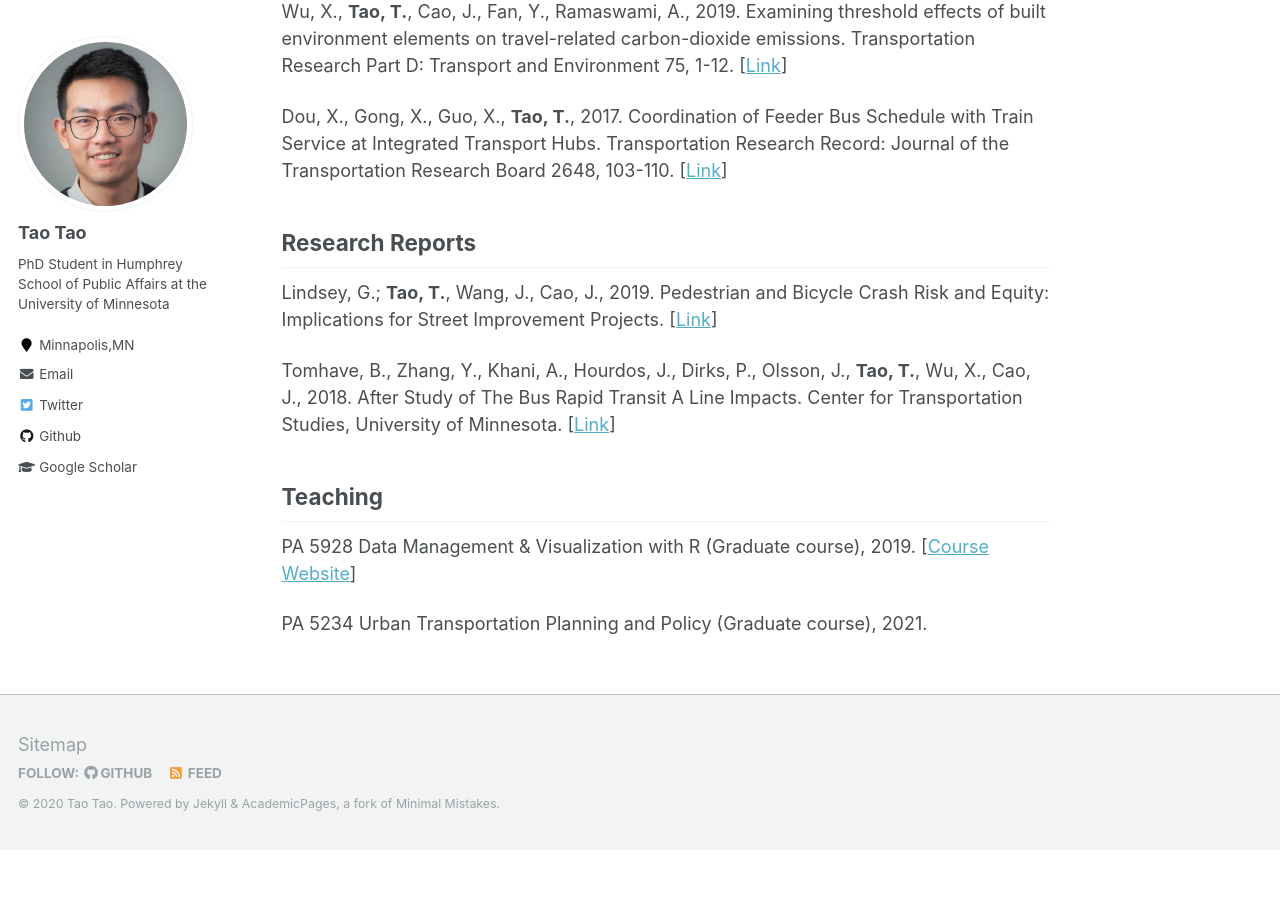
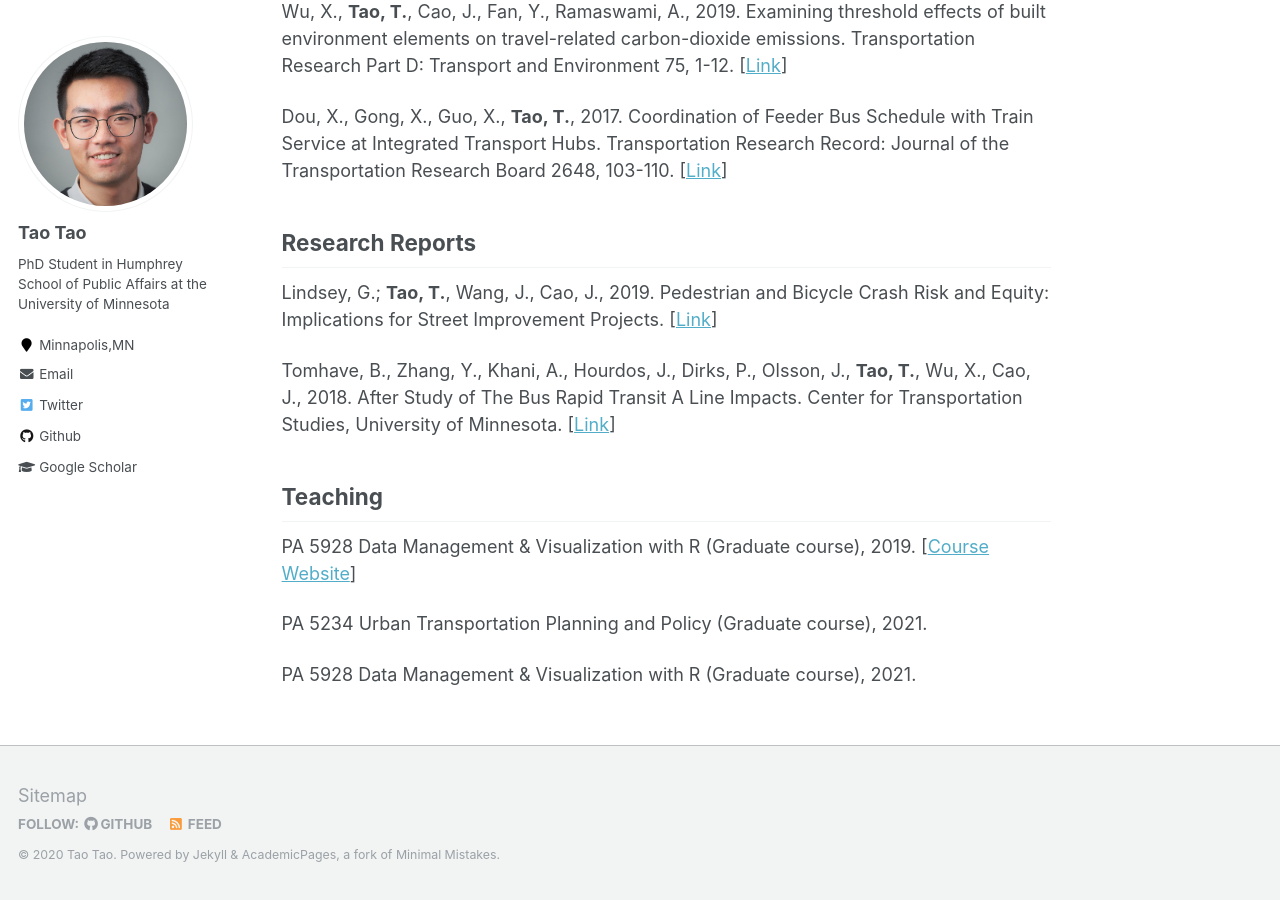
Before and after one commit to vtao1989/blog, a Jekyll site: the page built from _pages/about.md, in a window 1280 px wide and 900 px high, scrolled down 918 px. Built offline with Jekyll 4.4.1, drawn with Linux system fonts in a browser that asks for light colours; before the commit the page ends 1768 px from its top, so only the background shows below that.

Commit message:
Update about.md

```diff
--- a/_pages/about.md
+++ b/_pages/about.md
@@ -36,3 +36,5 @@ Tomhave, B., Zhang, Y., Khani, A., Hourdos, J., Dirks, P., Olsson, J., **Tao, T.
 PA 5928 Data Management & Visualization with R (Graduate course), 2019. [[Course Website](https://vtao1989.github.io/PA5928-Data-management-and-visualization-with-R/)]
 
 PA 5234 Urban Transportation Planning and Policy (Graduate course), 2021.
+
+PA 5928 Data Management & Visualization with R (Graduate course), 2021.
```
